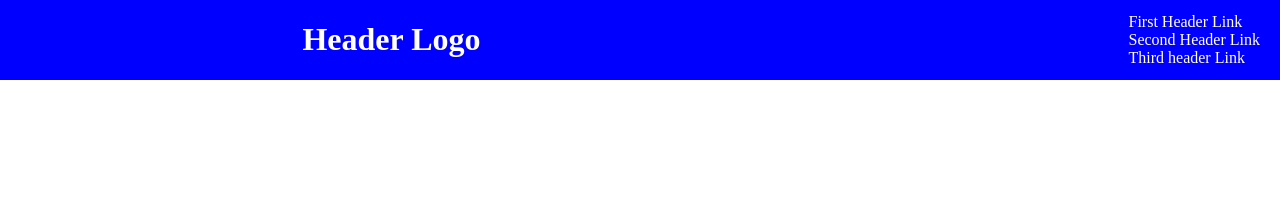
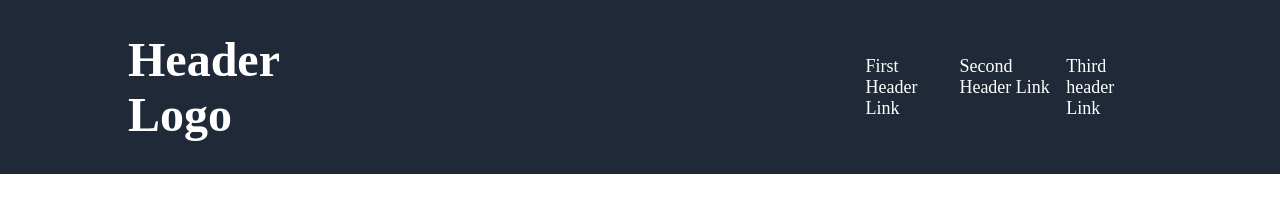
Before and after one commit to Romax848/Landing-Page, a plain HTML site: page index.html in a window 1280 px wide. Drawn offline with Linux system fonts and the light colour scheme.

Commit message:
Creater Header to train flexbox

```diff
--- a/style.css
+++ b/style.css
@@ -7,12 +7,16 @@ body {
     justify-content: right;
     color:white;
     gap: 8px;
-    background-color: blue;
+    background-color: #1f2937;
+    font-size: 24px;
 }
 .container-header .logo {
-    margin-right: 50%;
-    margin-left: 20px;
+    margin-right: 43%;
+    margin-left: 10%;
 }
 .container-header .nav  {
-    margin-right: 20px;
+    margin-right: 10%;
+    display: flex;
+    gap: 10px;
+    font-size: 18px;
 }
```
